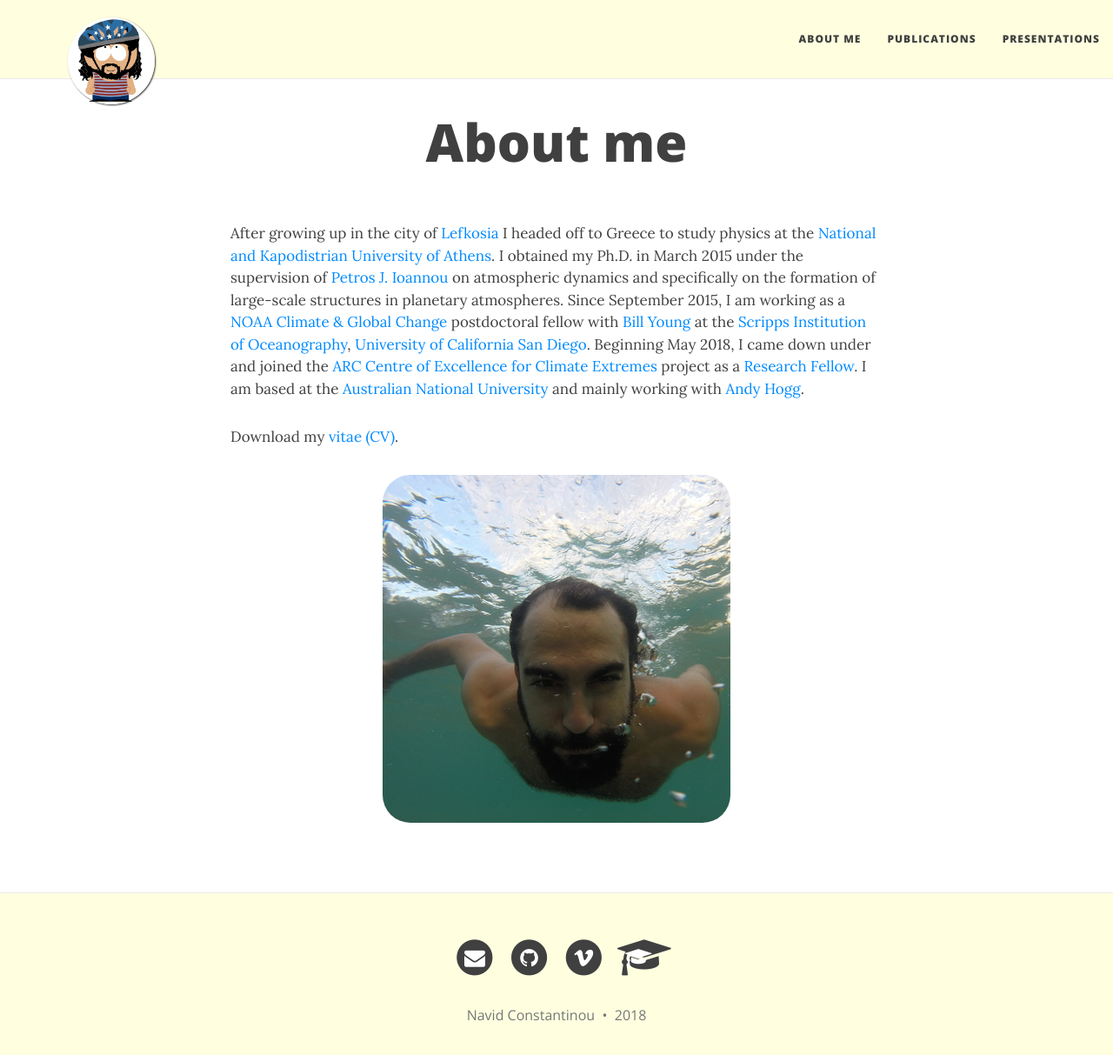
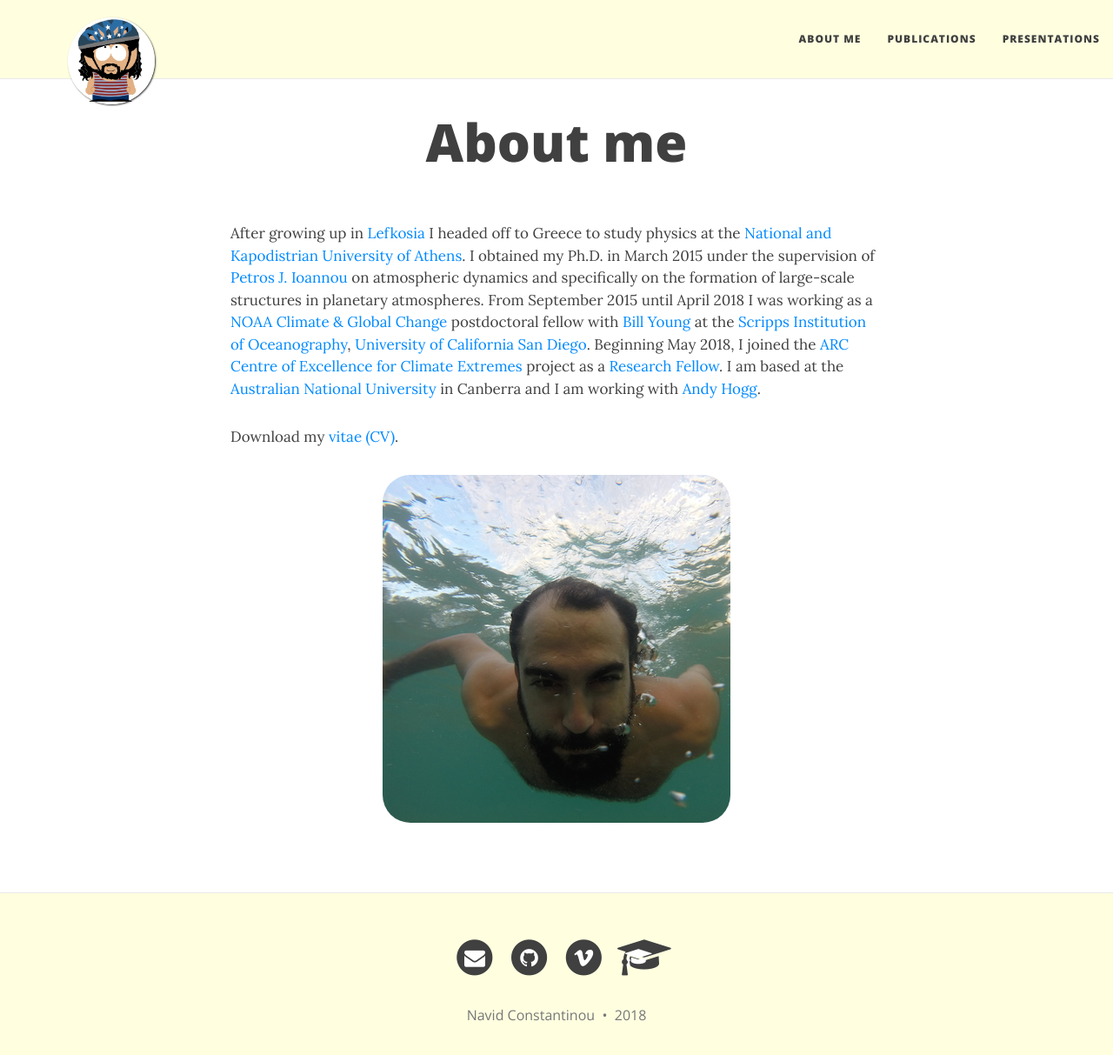
Before and after one commit to navidcy/navidcy.github.io, a Jekyll site: the page built from aboutme.md, in a window 1280 px wide and 1229 px high. Shown: the top 1213 px of the window at 87% size. Built offline with Jekyll 4.4.1, drawn with Linux system fonts in a browser that asks for light colours; nearby versions of some CDN libraries.

Commit message:
update about me

```diff
--- a/aboutme.md
+++ b/aboutme.md
@@ -5,7 +5,7 @@
 ---
 
 
-After growing up in the city of [Lefkosia][lefkosia-site] I headed off to Greece to study physics at the [National and Kapodistrian University of Athens][uoa-site]. I obtained my Ph.D. in March 2015 under the supervision of [Petros J. Ioannou][pji-site] on atmospheric dynamics and specifically on the formation of large-scale structures in planetary atmospheres. Since September 2015, I am working as a [NOAA Climate & Global Change][noaa-site] postdoctoral fellow with [Bill Young][bill-site] at the [Scripps Institution of Oceanography][scripps-site], [University of California San Diego][ucsd-site]. Beginning May 2018, I came down under and joined the [ARC Centre of Excellence for Climate Extremes][arc-site] project as a [Research Fellow][arc-profile]. I am based at the [Australian National University][anu-site] and mainly working with [Andy Hogg][andy-site].
+After growing up in [Lefkosia][lefkosia-site] I headed off to Greece to study physics at the [National and Kapodistrian University of Athens][uoa-site]. I obtained my Ph.D. in March 2015 under the supervision of [Petros J. Ioannou][pji-site] on atmospheric dynamics and specifically on the formation of large-scale structures in planetary atmospheres. From September 2015 until April 2018 I was working as a [NOAA Climate & Global Change][noaa-site] postdoctoral fellow with [Bill Young][bill-site] at the [Scripps Institution of Oceanography][scripps-site], [University of California San Diego][ucsd-site]. Beginning May 2018, I joined the [ARC Centre of Excellence for Climate Extremes][arc-site] project as a [Research Fellow][arc-profile]. I am based at the [Australian National University][anu-site] in Canberra and I am working with [Andy Hogg][andy-site].
 
 Download my [vitae (CV)](http://nbviewer.jupyter.org/github/navidcy/NavidVitae/blob/master/cv.pdf).
 
```
